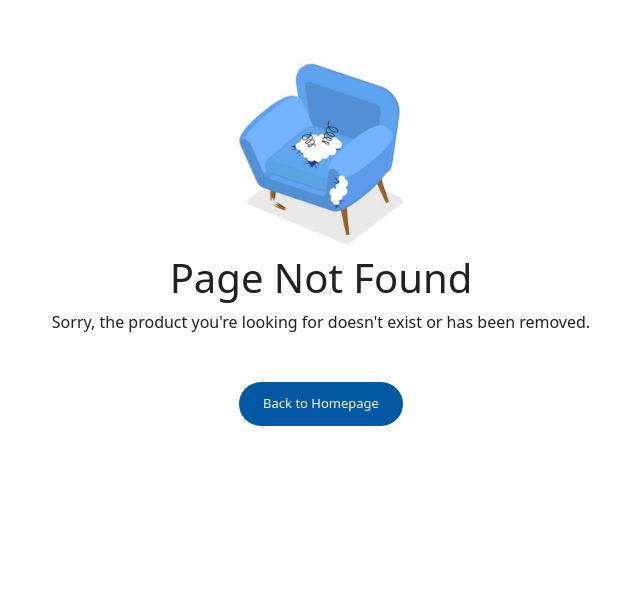
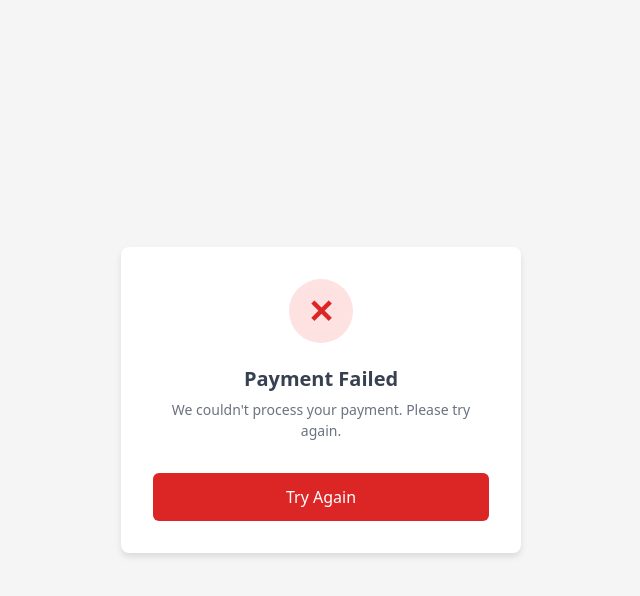
Before and after one commit to ahmedabd2lkarim/ikea-user-react-project, a React (Vite) app: page /payment in a window 1280 px wide. Before the commit this address had no page. Shown: the top 596 px of the page, without its empty margins (319-959 px from the left). Built offline with nearby package versions, Linux system fonts and the light colour scheme.

Commit message:
create payment failed component

```diff
--- a/src/App.jsx
+++ b/src/App.jsx
@@ -23,6 +23,7 @@ import BillingShippingForm from "./Pages/Cart/Billing Form";
 import Loading from "./Components/Loading/Loading";
 import NotFound from './Components/NotFound/NotFound';
 import ShowOrders from "./Components/ProfilePages/ShowOrders";
+import PaymentFailed from "./Components/PaymentFailed/PaymentFailed";
 
 const router = createBrowserRouter([
   {
@@ -104,6 +105,11 @@ const router = createBrowserRouter([
     element: <BillingShippingForm />,
   },
   {
+    path: "/payment",
+    element: <PaymentFailed />,
+  },
+
+  {
     path: "*",
     element: <NotFound />,
   },
--- /dev/null
+++ b/src/Components/PaymentFailed/PaymentFailed.jsx
@@ -0,0 +1,93 @@
+import React from "react";
+
+export default function PaymentFailed() {
+  return (
+    <div
+      style={{
+        minHeight: "100vh",
+        backgroundColor: "#f5f5f5",
+        display: "flex",
+        alignItems: "center",
+        justifyContent: "center",
+        padding: "16px",
+      }}
+    >
+      <div
+        style={{
+          backgroundColor: "white",
+          borderRadius: "8px",
+          boxShadow: "0 4px 6px rgba(0, 0, 0, 0.1)",
+          padding: "32px",
+          maxWidth: "400px",
+          width: "100%",
+          textAlign: "center",
+        }}
+      >
+        <div
+          style={{
+            width: "64px",
+            height: "64px",
+            backgroundColor: "#fee2e2",
+            borderRadius: "50%",
+            display: "flex",
+            alignItems: "center",
+            justifyContent: "center",
+            margin: "0 auto 24px auto",
+          }}
+        >
+          <span
+            style={{
+              color: "#dc2626",
+              fontSize: "32px",
+              fontWeight: "bold",
+            }}
+          >
+            ✕
+          </span>
+        </div>
+
+        <h2
+          style={{
+            fontSize: "20px",
+            fontWeight: "600",
+            color: "#374151",
+            marginBottom: "8px",
+            margin: "0 0 8px 0",
+          }}
+        >
+          Payment Failed
+        </h2>
+
+        <p
+          style={{
+            color: "#6b7280",
+            marginBottom: "32px",
+            fontSize: "14px",
+            lineHeight: "1.5",
+          }}
+        >
+          We couldn't process your payment. Please try again.
+        </p>
+
+        <button
+          style={{
+            width: "100%",
+            backgroundColor: "#dc2626",
+            color: "white",
+            fontWeight: "500",
+            padding: "12px 24px",
+            borderRadius: "6px",
+            border: "none",
+            cursor: "pointer",
+            fontSize: "16px",
+            transition: "background-color 0.2s",
+          }}
+          onMouseEnter={(e) => (e.target.style.backgroundColor = "#b91c1c")}
+          onMouseLeave={(e) => (e.target.style.backgroundColor = "#dc2626")}
+        >
+          Try Again
+        </button>
+      </div>
+    </div>
+  );
+}
```
